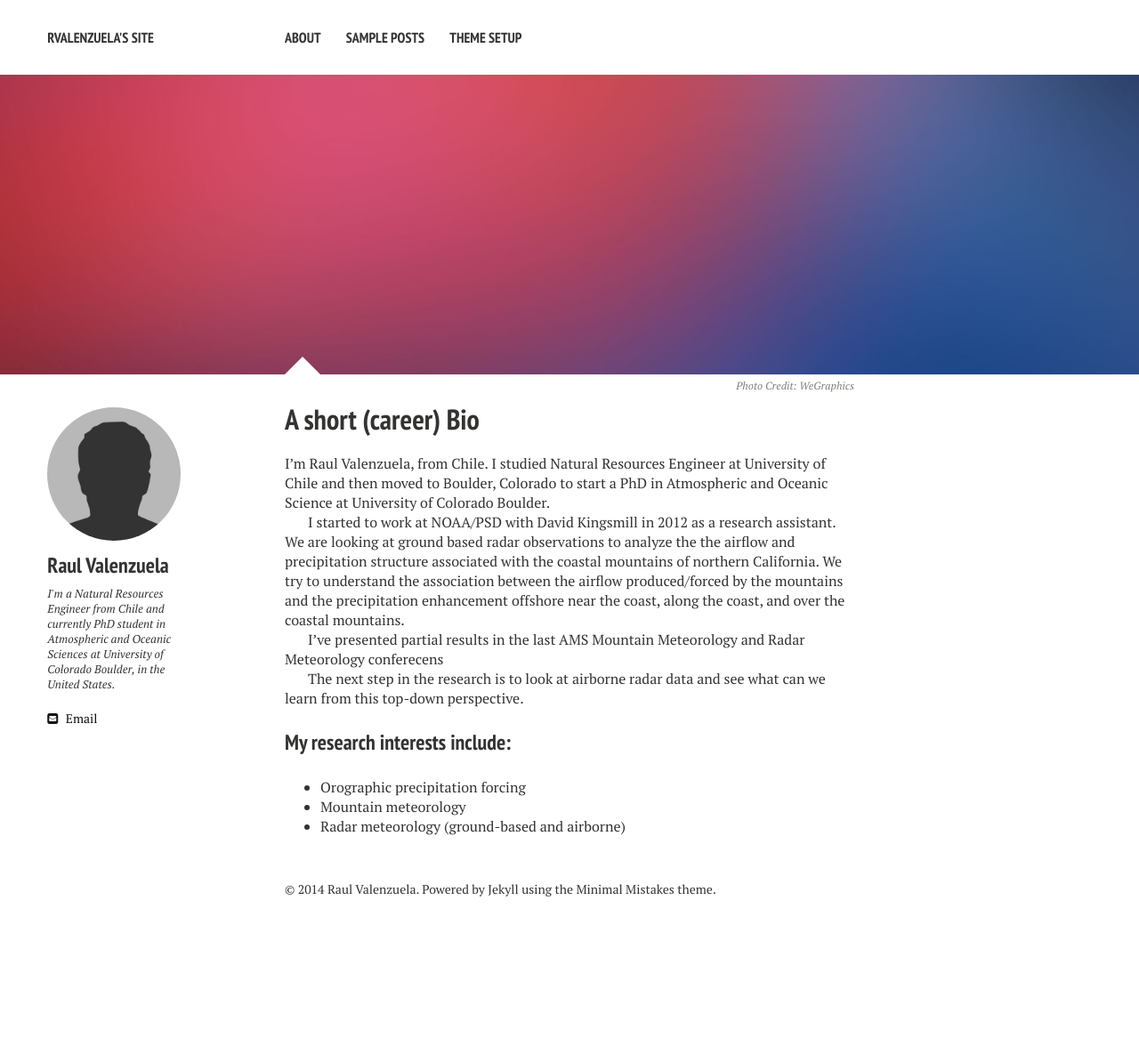
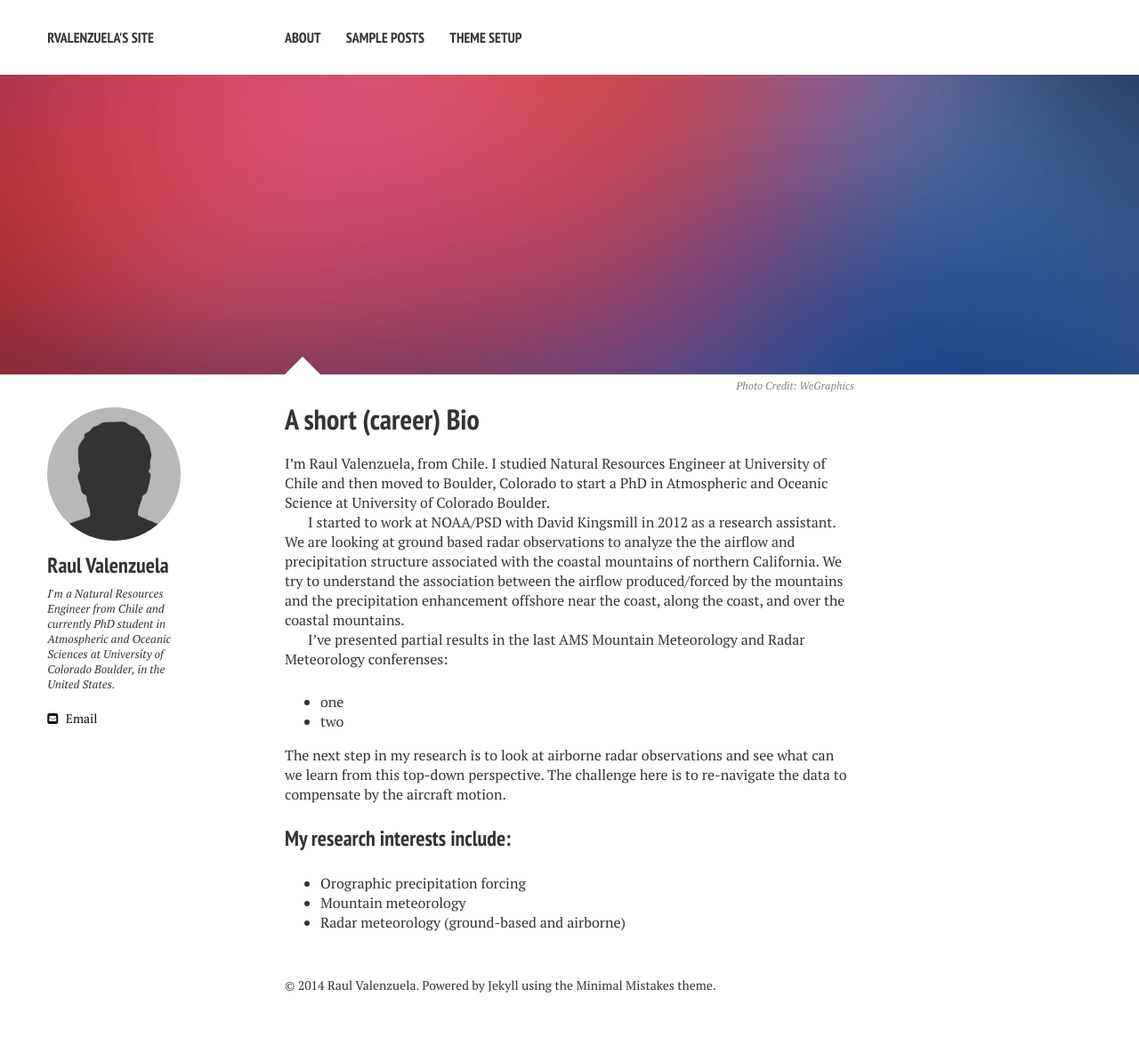
Before and after one commit to Joe-Robertson/rvalenzuelar.github.io, a Jekyll site: the page built from about/index.md, in a window 1280 px wide. Shown: the whole page at 89% size. Built offline with Jekyll 4.4.1, drawn with Linux system fonts in a browser that asks for light colours; nearby versions of some CDN libraries; before the commit the page ends 1058 px from its top, so only the background shows below that.

Commit message:
about page edited

```diff
--- a/about/index.md
+++ b/about/index.md
@@ -15,9 +15,11 @@ moved to Boulder, Colorado to start a PhD in Atmospheric and Oceanic Science at
 
 I started to work at NOAA/PSD with David Kingsmill in 2012 as a research assistant. We are looking at ground based radar observations to analyze the the airflow and precipitation structure associated with the coastal mountains of northern California. We try to understand the association between the airflow produced/forced by the mountains and the precipitation enhancement offshore near the coast, along the coast, and over the coastal mountains.
 
-I've presented partial results in the last AMS Mountain Meteorology and Radar Meteorology conferecens
+I've presented partial results in the last AMS Mountain Meteorology and Radar Meteorology conferenses:
+* one
+* two
 
-The next step in the research is to look at airborne radar data and see what can we learn from this top-down perspective.
+The next step in my research is to look at airborne radar observations and see what can we learn from this top-down perspective. The challenge here is to re-navigate the data to compensate by the aircraft motion.
 
 ###My research interests include:
 
```
